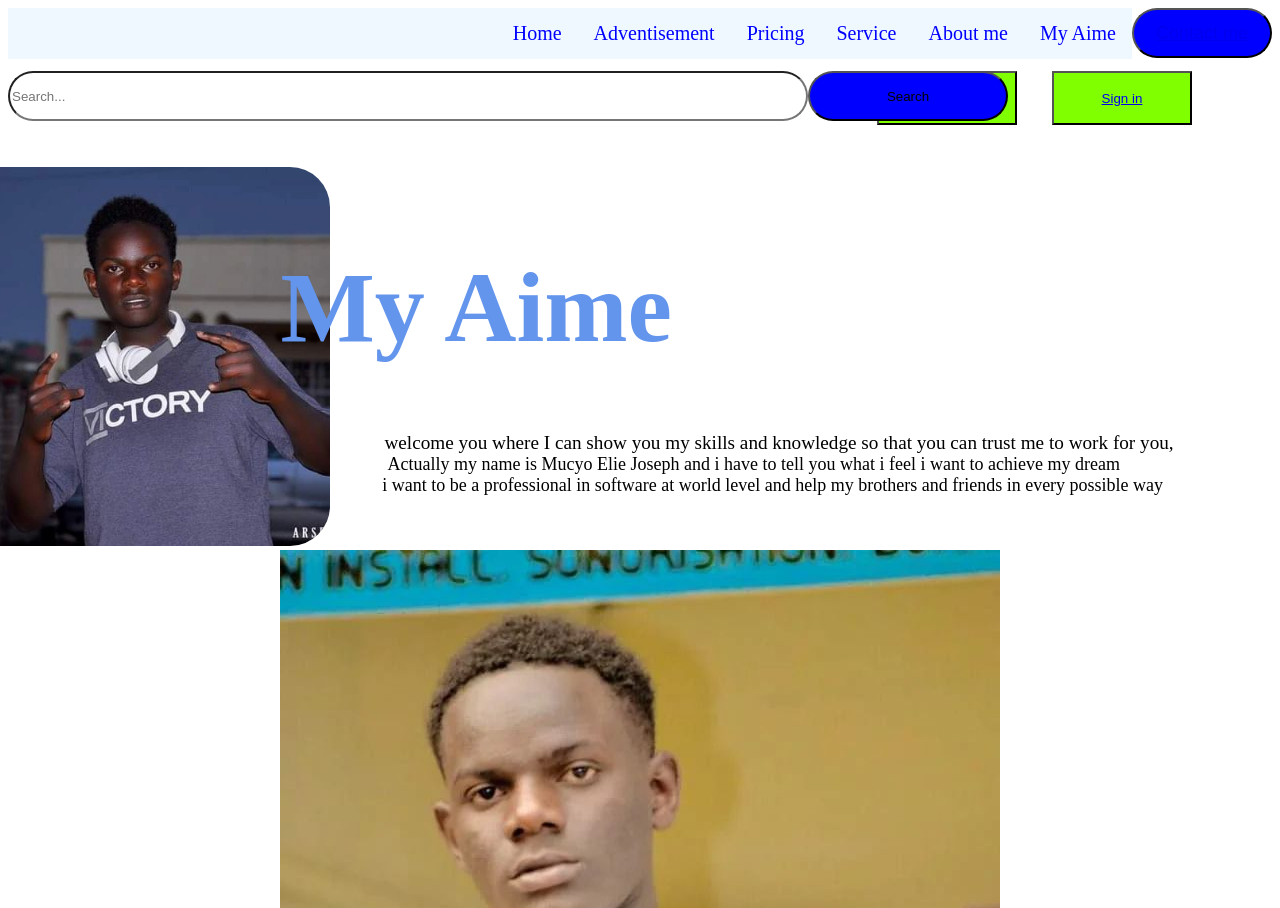
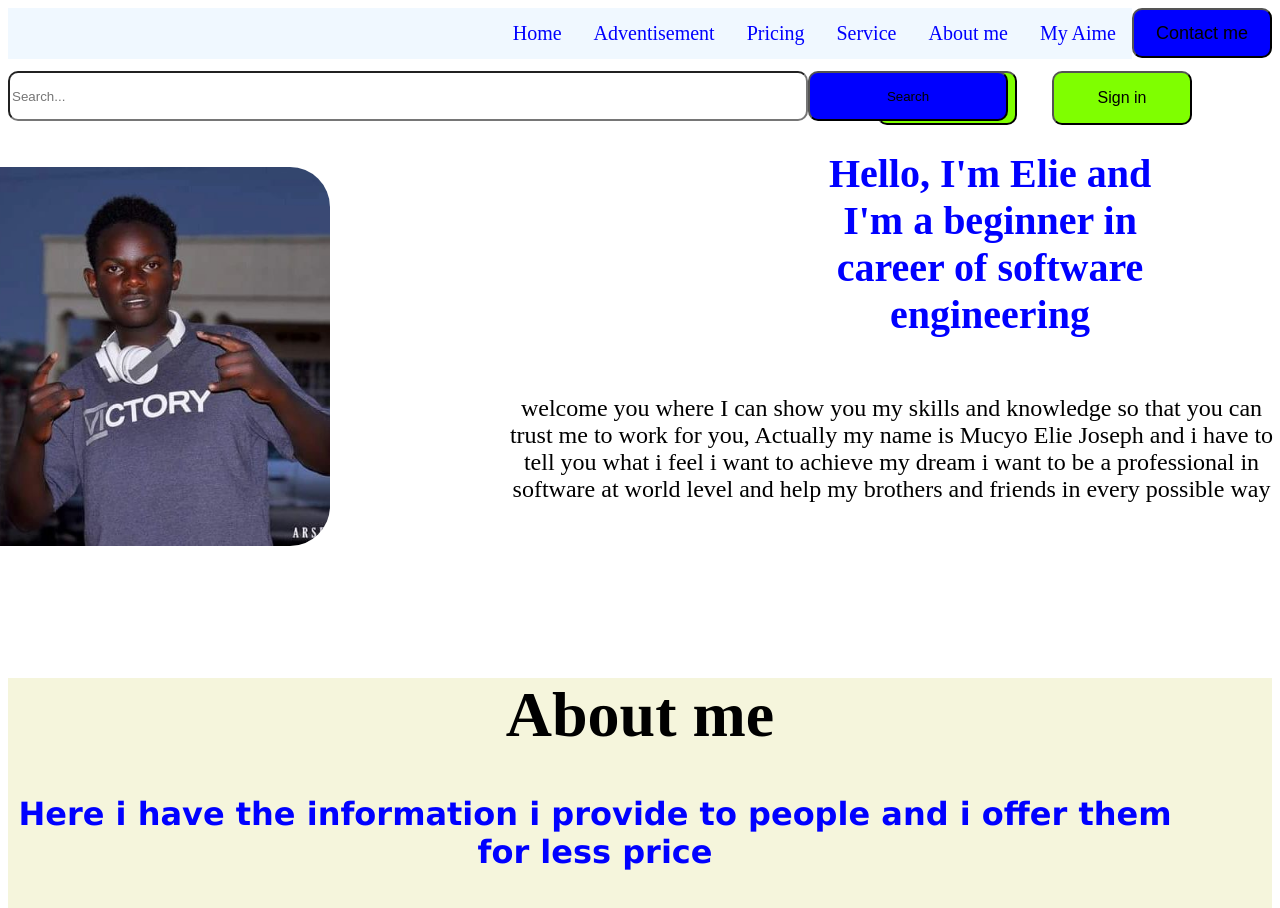
Before and after one commit to mucyoelie/MUCYO, a plain HTML site: page index.html in a window 1280 px wide. Shown: the top 908 px of the page. Drawn offline with Linux system fonts and the light colour scheme.

Commit message:
Add files via upload
ok

```diff
--- a/index.html
+++ b/index.html
@@ -24,22 +24,26 @@
 </header><br><br>
 <div class="three">
     <form action="/search">
-      <input type="search" placeholder="Search..."style="width: 800px;height: 50px;border-radius:40px;">
-      <button type="submit" style="float:right;margin-right: -500px;margin-top: -50px;color: black;">Search</button>
+      <input type="search" placeholder="Search..."style="width: 800px;height: 50px;border-radius:10px;">
+      <button type="submit" style="float:right;margin-right: -500px;margin-top: -50px;color: black;border-radius: 10px;">Search</button>
     </form>
   </div><br><br>
 <div class="two">
     <img src="image5.webp">
-    <h1>My Aime</h1>
-    <section> welcome you where I can show you my skills and knowledge so that  you can trust me to work for you,</section>
-    <article> Actually my name is Mucyo Elie Joseph and i have to tell you what i feel i want to achieve my dream </article>
-     <aside> i want to be a professional in software at world level and help my brothers and friends in every possible way</aside>
+    <h1>Hello, I'm Elie and I'm a beginner in career of software engineering</h1>
+    <p> welcome you where I can show you my skills and knowledge so that  you can trust me to work for you,
+     Actually my name is Mucyo Elie Joseph and i have to tell you what i feel i want to achieve my dream
+     i want to be a professional in software at world level and help my brothers and friends in every possible way<p>
 </div><br><br><br>
 <center>
-<div class="mpappe">
+<div class="mbappe">
+  <h1 >About me</h1>
+  <article>Here i have the information i provide to people and i offer them for less price</article>
+  <p>My real name is Mucyo Elie Joseph, I am 20 years old and I graduated from a public school in the department of mathematics, physics and computer science.
+  and I like to watch football and I like the following two teams like real madrid and manchester united, and the teams of two countries which are portugal and france</p>
 <img id="myImage" src="image5.webp">
 <script>
-  var images = ["image4.jpg", "image8.webp", "image1.jpg"
+  var images = ["image4.jpg", "image6.jpg"
 ];
   var index = 0;
   setInterval(function() {
--- a/simple.css
+++ b/simple.css
@@ -14,10 +14,12 @@
   height: 50px;
   font-size: large;
   float: right;
-  border-radius: 40px;
+  border-radius: 10px;
   color: black;
+}
+.hey a{
   text-decoration: none;
-
+  color: black;
 }
 .one li {
   float: right;
@@ -41,30 +43,34 @@
 
 .two img {
   width: 30%;
-  text-align: right;
   margin-left: -1000px;
   border-radius: 40px;
 }
 
 .two h1 {
-  font-size: 100px;
-  text-align: right;
-  margin-top: -300px;
-  margin-right:600px;
-  color:cornflowerblue
+  font-size: 40px;
+  margin-top: -400px;
+  margin-left:800px;
+  color:blue;
+  font-weight: bolder;
+  padding-right: 100px;
 }
 
 .two p {
-  font-size: 18px;
-  text-align: right;
+  font-size: x-large;
   margin-right: -3px;
-  margin-top: -63px;
-  padding-left: 535px;
-  padding-top: 40px;
+  margin-top: -130px;
+  padding-left: 500px;
+  padding-top: 160px;
   background-attachment:scroll;
   position: relative;
   direction:ltr;
+  font-weight:lighter;
 
+
+}
+.elie{
+  font-size: xx-large;
 }
 .seven{
   width: 140px;
@@ -73,7 +79,9 @@
   margin-top: -24px;
   margin-right: 80px;
   background-color: chartreuse;
+  border-radius: 10px;
 }
+
 .three{
   width: 500px;
   size: 40px;
@@ -93,21 +101,35 @@
   margin-top: -24px;
   height: 54px;
   background-color: chartreuse;
+  border-radius: 10px;
 }
-article{
-  font-size:large;
-  padding-left:18% ;
-
-
-
+.seth a{
+  text-decoration: none;
+  color: black;
+  font-size: larger;
 }
-aside{
-  font-size: large;
-  padding-left: 21%;
+.seven a{
+  text-decoration: none;
+  color:black;
+  font-size: larger;
+}
+  .mbappe{
+    background-color:beige;
+    font-size: xx-large;
 
   }
-  section{
-    font-size: larger;
-    padding-left: 22%;
-
+  .mbappe p {
+  text-align: center;
+  display: flex;
+  margin-left: 1020px;
+  margin-bottom:-400px;
+  font-weight: lighter;
   }
+  article{
+    font-size: xx-large;
+    float: center;
+    margin-right: 90px;
+    font-family: Verdana, Geneva, Tahoma, sans-serif;
+    color: blue;
+    font-weight: bolder;
+  }
```
Also changed, not shown: image6.jpg (added).
